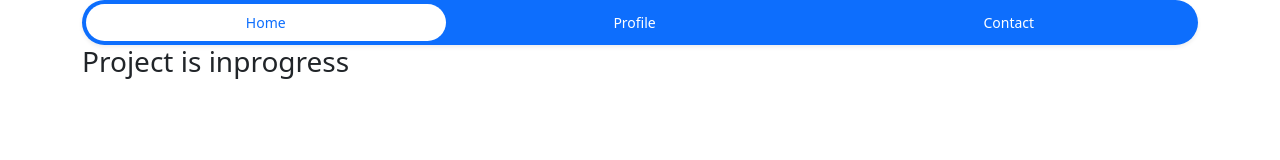
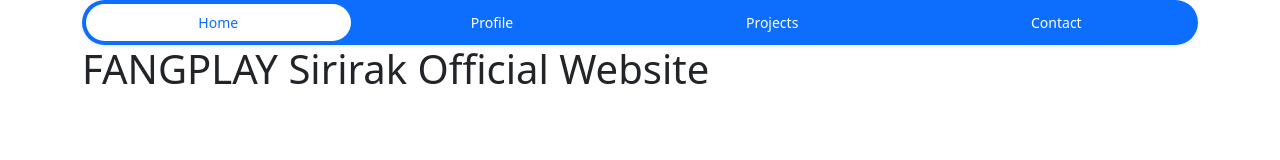
Before and after one commit to fangplay/fangplay.github.io, a website: page index.html in a window 1280 px wide. Drawn offline with nearby package versions, Linux system fonts and the light colour scheme.

Commit message:
add button navbar & add session pages

```diff
--- a/index.html
+++ b/index.html
@@ -11,19 +11,24 @@
 	<div class="container">
 		<ul class="nav nav-pills nav-fill gap-2 p-1 small bg-primary rounded-5 shadow-sm" id="pillNav2" role="tablist" style="--bs-nav-link-color: var(--bs-white); --bs-nav-pills-link-active-color: var(--bs-primary); --bs-nav-pills-link-active-bg: var(--bs-white);">
 			<li class="nav-item" role="presentation">
-			  <button class="nav-link active rounded-5" id="home-tab2" data-bs-toggle="tab" type="button" role="tab" aria-selected="true">Home</button>
+				<button class="nav-link active rounded-5" id="home-tab2" data-bs-toggle="tab" type="button" role="tab" aria-selected="true">Home</button>
 			</li>
 			<li class="nav-item" role="presentation">
-			  <button class="nav-link rounded-5" id="profile-tab2" data-bs-toggle="tab" type="button" role="tab" aria-selected="false">Profile</button>
+				<button class="nav-link rounded-5" id="profile-tab2" data-bs-toggle="tab" type="button" role="tab" aria-selected="false">Profile</button>
 			</li>
 			<li class="nav-item" role="presentation">
-			  <button class="nav-link rounded-5" id="contact-tab2" data-bs-toggle="tab" type="button" role="tab" aria-selected="false">Contact</button>
+				<button class="nav-link rounded-5" id="project-tab2" data-bs-toggle="tab" type="button" role="tab" aria-selected="false">Projects</button>
+			</li>
+			<li class="nav-item" role="presentation">
+				<button class="nav-link rounded-5" id="contact-tab2" data-bs-toggle="tab" type="button" role="tab" aria-selected="false">Contact</button>
 			</li>
 		</ul>
 	</div>
-
+	<div id="app"></div>
 	<div class="container">
-		<h3>Project is inprogress</h3>
+		<div class="tab-pane active" id="home" role="tabpanel">
+			<h1>FANGPLAY Sirirak Official Website</h1>
+		</div>
 	</div>
 
 </body>
```
